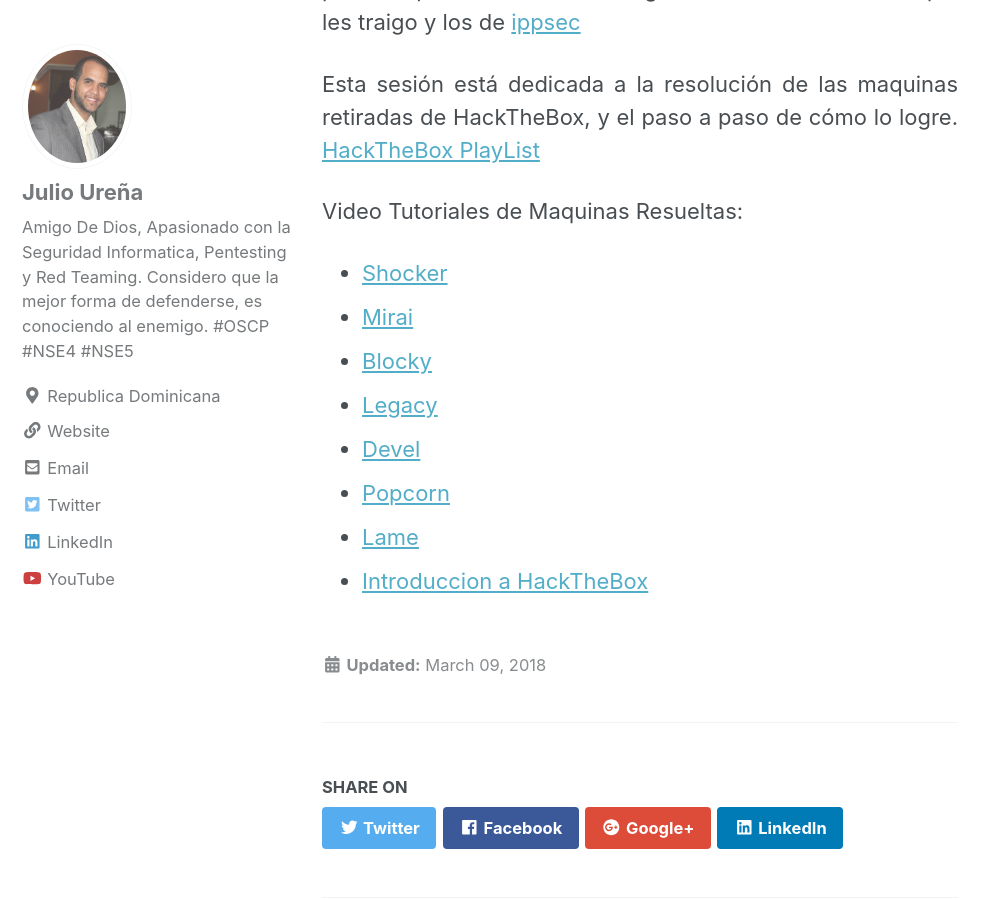
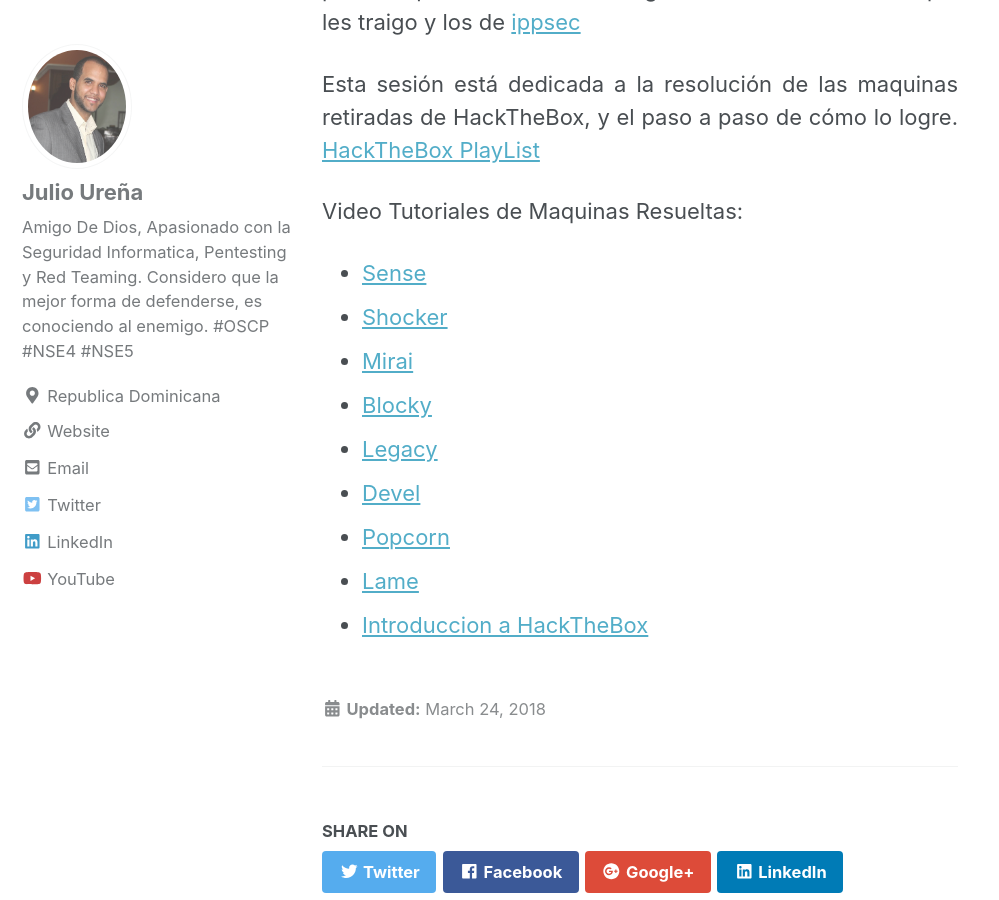
Before and after one commit to juliourena/juliourena.github.io, a Jekyll site: the page built from _posts/2018-3-24-HackTheBox.md, in a window 1280 px wide and 900 px high, scrolled down 487 px. Shown: the whole window, without its empty margins (0-999 px from the left). Built offline with Jekyll 4.4.1, drawn with Linux system fonts in a browser that asks for light colours; nearby versions of some CDN libraries.

Commit message:
Add Sense

```diff
--- a/_posts/2018-3-9-HackTheBox.md
+++ b/_posts/2018-3-24-HackTheBox.md
@@ -9,6 +9,7 @@ Esta sesión está dedicada a la resolución de las maquinas retiradas de HackTh
 [HackTheBox PlayList]( https://www.youtube.com/watch?v=wNdFMUpc-kM&list=PLXm1FM6zsxpAHycJ8-0pvEsJPYmddzQBJ)
 
 Video Tutoriales de Maquinas Resueltas:
+* [Sense](https://youtu.be/smYiXy3DlRk)
 * [Shocker](https://youtu.be/rA2B4bRjhzI)
 * [Mirai](https://www.youtube.com/watch?v=2YvbkINbI9I)
 * [Blocky](https://www.youtube.com/watch?v=j4TVd4AS99k)
```
